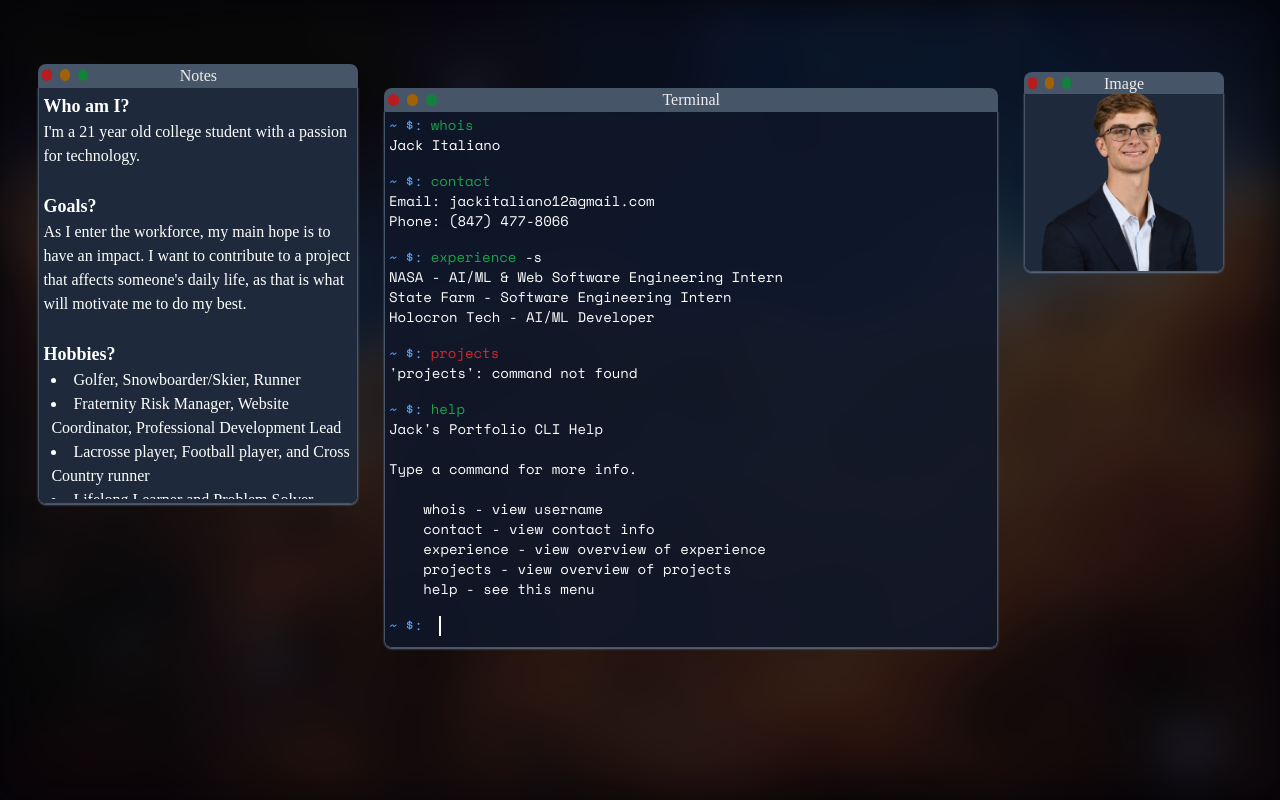
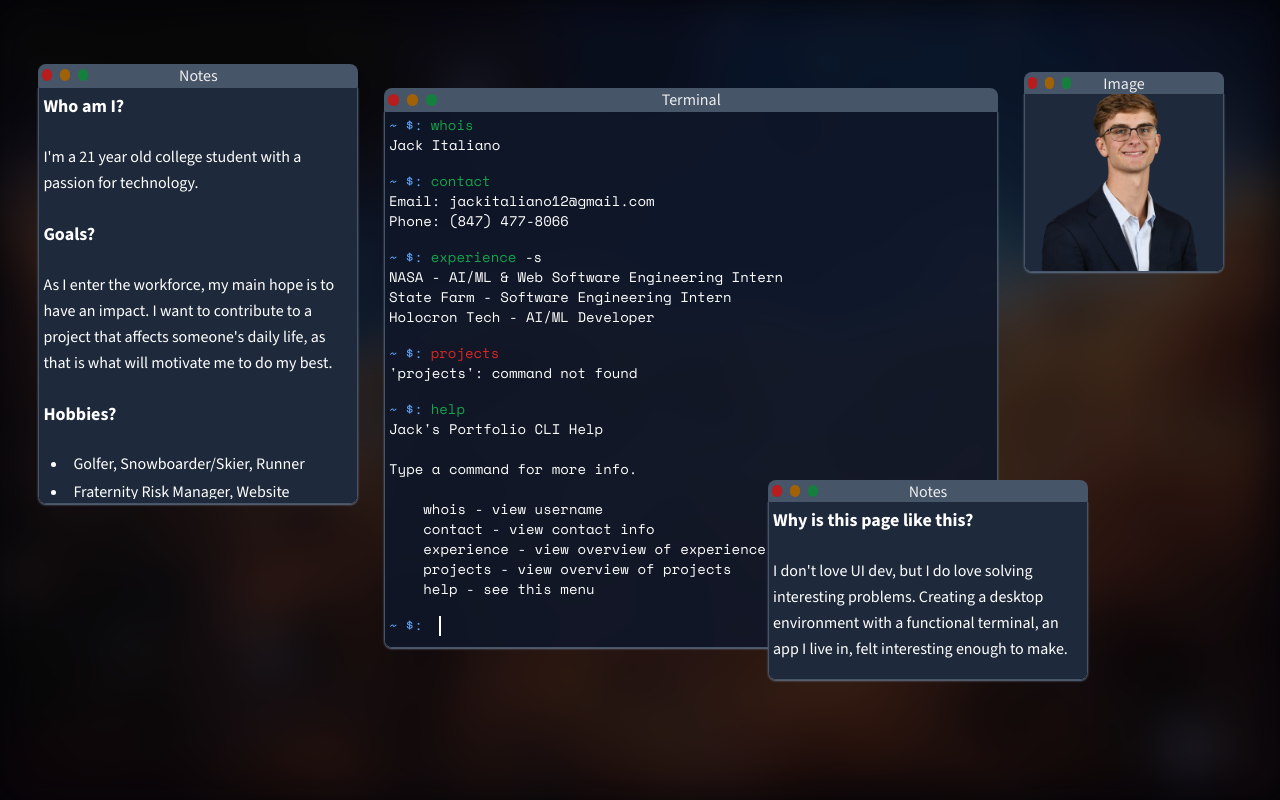
Before and after one commit to jackitaliano/portfolio, a Next.js app: page / in a window 1280 px wide. Built offline with nearby package versions, Linux system fonts and the light colour scheme.

Commit message:
refactor notes app to be reusable and accept markdown

```diff
--- a/app/components/Notes.tsx
+++ b/app/components/Notes.tsx
@@ -1,37 +1,36 @@
 import { ScrollArea, ScrollBar } from "@/components/ui/scroll-area";
+import ReactMarkdown from "react-markdown";
+import remarkGfm from "remark-gfm";
 
-export function Notes() {
+type Props = {
+  markdown: string;
+};
+
+export function Notes({ markdown }: Props) {
   return (
     <div className="w-full h-full bg-slate-800">
       <ScrollArea className="w-full h-full p-1">
-        <div>
-          <div className="mb-6">
-            <h1 className="text-lg font-bold">Who am I?</h1>
-            <p>I{"'"}m a 21 year old college student with a passion for technology.</p>
-          </div>
-          <div className="mb-6">
-            <h1 className="text-lg font-bold">Goals?</h1>
-            <p>As I enter the workforce, my main hope is to have an impact.
-              I want to contribute to a project that affects someone{"'"}s daily life,
-              as that is what will motivate me to do my best.</p>
-          </div>
-          <div className="mb-6">
-            <h1 className="text-lg font-bold">Hobbies?</h1>
-            <ul>
-              <li className="list-disc list-inside ms-2">
-                Golfer, Snowboarder/Skier, Runner
-              </li>
-              <li className="list-disc list-inside ms-2">
-                Fraternity Risk Manager, Website Coordinator, Professional Development Lead
-              </li>
-              <li className="list-disc list-inside ms-2">
-                Lacrosse player, Football player, and Cross Country runner
-              </li>
-              <li className="list-disc list-inside ms-2">
-                Lifelong Learner and Problem Solver,
-              </li>
-            </ul>
-          </div>
+        <div className="space-y-6">
+          <ReactMarkdown
+            remarkPlugins={[remarkGfm]}
+            components={{
+              h1: ({ children }) => <h1 className="text-lg font-bold mb-1">{children}</h1>,
+              h2: ({ children }) => <h2 className="text-lg font-bold mb-1">{children}</h2>,
+              p: ({ children }) => <p className="leading-relaxed">{children}</p>,
+              ul: ({ children }) => <ul className="space-y-1">{children}</ul>,
+              li: ({ children }) => <li className="list-disc list-inside ms-2">{children}</li>,
+              a: ({ href, children }) => (
+                <a href={href} className="underline text-blue-300" target="_blank" rel="noreferrer">
+                  {children}
+                </a>
+              ),
+              code: ({ children }) => (
+                <code className="bg-slate-700 px-1 rounded text-sm">{children}</code>
+              ),
+            }}
+          >
+            {markdown}
+          </ReactMarkdown>
         </div>
         <ScrollBar orientation="vertical" />
       </ScrollArea>
--- a/app/components/Terminal.tsx
+++ b/app/components/Terminal.tsx
@@ -124,7 +124,6 @@ function buildRenderLines(history: ShellHistoryLine[]): RenderLine[] {
 }
 
 export function Terminal({ shell, startupCommands = [] }: Props) {
-  console.log("rendering terminal")
   const shellRef = useRef<Shell | null>(null);
 
   if (!shellRef.current) {
--- a/app/globals.css
+++ b/app/globals.css
@@ -24,7 +24,7 @@ p {
 body {
   color: var(--foreground);
   background: var(--background);
-  font-family: "GeistVF";
+  font-family: var(--font-ui), "Segoe UI", "Helvetica Neue", sans-serif;
   font-style: normal;
   font-weight: 400;
 }
--- a/app/layout.tsx
+++ b/app/layout.tsx
@@ -1,5 +1,6 @@
 import type { Metadata } from "next";
 import localFont from "next/font/local";
+import { Source_Sans_3 } from "next/font/google";
 import "./globals.css";
 
 const geistSans = localFont({
@@ -11,6 +12,12 @@ const geistMono = localFont({
   src: "./fonts/GeistMonoVF.woff",
   variable: "--font-geist-mono",
   weight: "100 900",
+});
+
+const sourceSans3 = Source_Sans_3({
+  subsets: ["latin"],
+  variable: "--font-ui",
+  display: "swap",
 });
 
 export const metadata: Metadata = {
@@ -26,7 +33,7 @@ export default function RootLayout({
   return (
     <html lang="en">
       <body
-        className={`${geistSans.variable} ${geistMono.variable} antialiased`}
+        className={`${sourceSans3.variable} ${geistSans.variable} ${geistMono.variable} antialiased`}
       >
         {children}
       </body>
--- a/app/page.tsx
+++ b/app/page.tsx
@@ -18,10 +18,38 @@ export default function Home() {
     { command: "help", args: [] },
   ];
 
+  const aboutMeNotes = `# Who am I?
+
+I'm a 21 year old college student with a passion for technology.
+
+# Goals?
+
+As I enter the workforce, my main hope is to have an impact. I want to contribute to a project that affects someone's daily life, as that is what will motivate me to do my best.
+
+# Hobbies?
+
+- Golfer, Snowboarder/Skier, Runner
+- Fraternity Risk Manager, Website Coordinator, Professional Development Lead
+- Lacrosse player, Football player, and Cross Country runner
+- Lifelong Learner and Problem Solver
+`;
+
+  const aboutPageNotes = `# Why is this page like this?
+
+I don't love UI dev, but I do love solving interesting problems. Creating a desktop environment with a functional terminal, an app I live in, felt interesting enough to make.`
+
   return (
     <main className="w-screen h-screen overflow-hidden">
       <BackgroundImage />
       <WindowManager>
+        <Window
+          title="Notes"
+          dimensions={{ width: "25%", height: "25%", defaultMax: false }}
+          position={{ top: "60%", left: "60%" }}
+          index={4}
+        >
+          <Notes markdown={aboutPageNotes} />
+        </Window>
         <Window
           title="Terminal"
           dimensions={{ width: "48%", height: "70%", defaultMax: false }}
@@ -36,7 +64,7 @@ export default function Home() {
           position={{ top: "8%", left: "3%" }}
           index={1}
         >
-          <Notes />
+          <Notes markdown={aboutMeNotes} />
         </Window>
         <Window
           title="Image"
```
